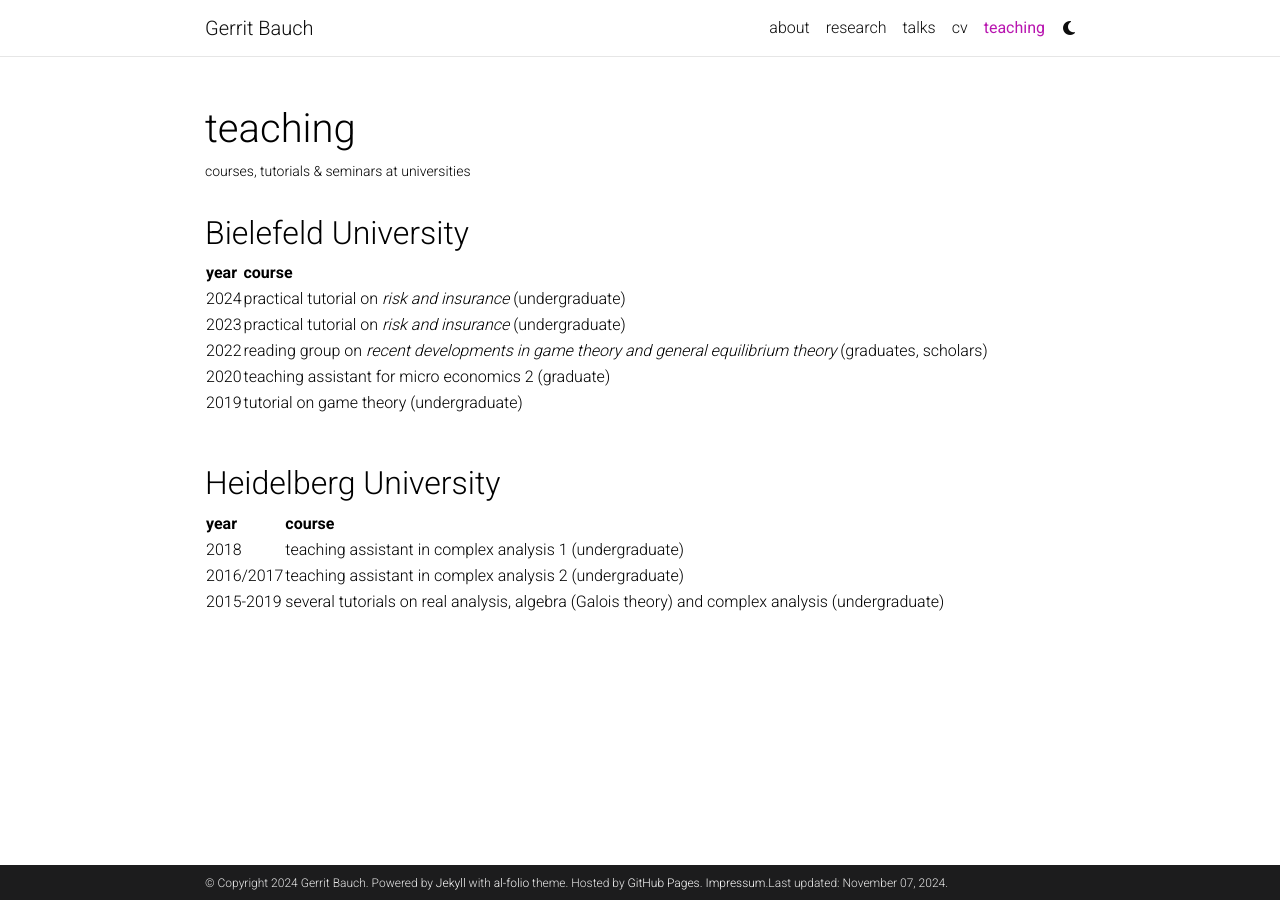
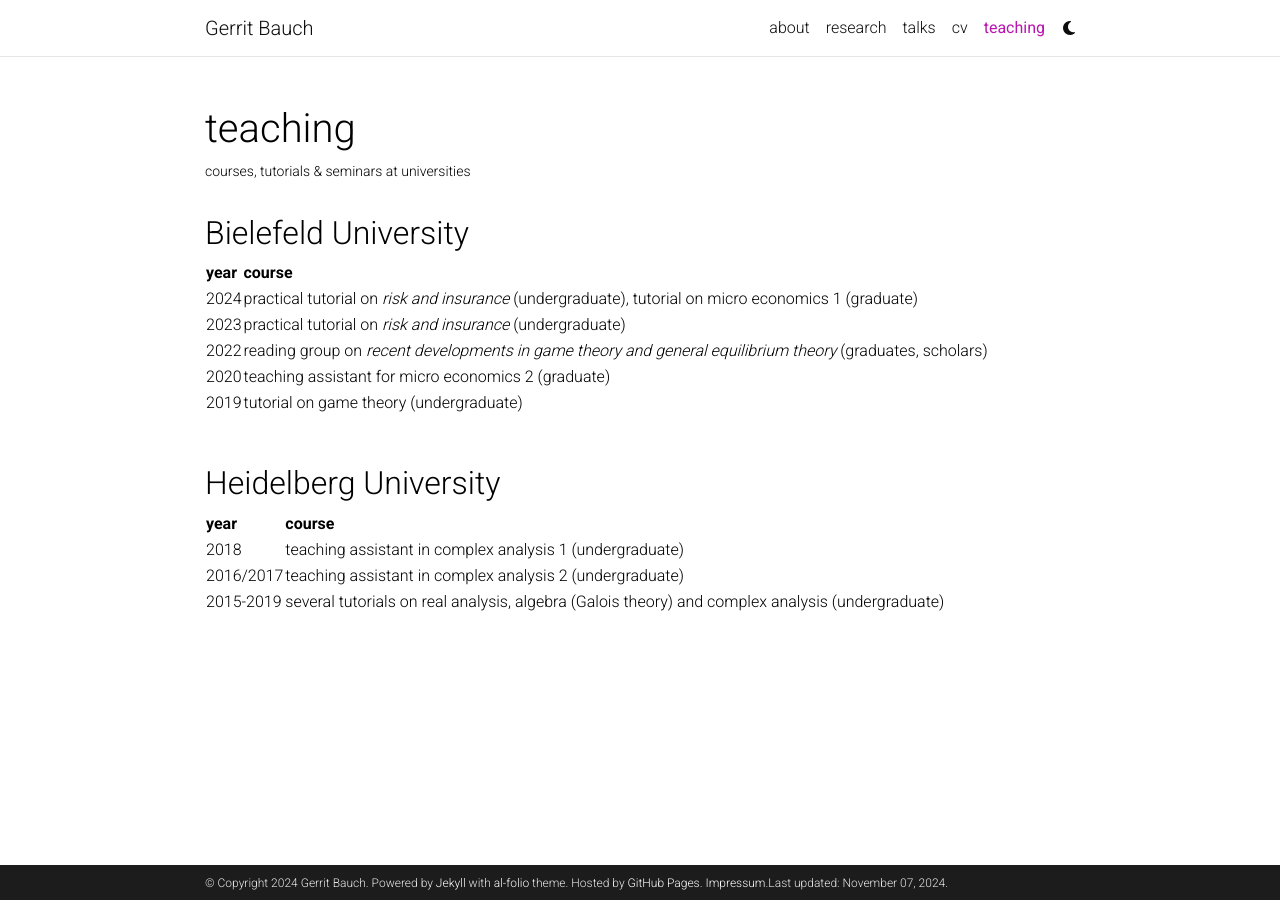
Before and after one commit to gbauch/gbauch.github.io, a Jekyll site: the page built from _pages/teaching.md, in a window 1280 px wide. Built offline with Jekyll 4.4.1, drawn with Linux system fonts in a browser that asks for light colours; comment, search, counter and statistics services are not loaded; a style sheet for code colours, icons or effects is not loaded.

Commit message:
Update teaching.md

```diff
--- a/_pages/teaching.md
+++ b/_pages/teaching.md
@@ -12,7 +12,7 @@
 |------|------------------------------------------------------------------------------------------------------------|
 | year | course                                                                                                     |
 |------|------------------------------------------------------------------------------------------------------------|
-| 2024 | practical tutorial on *risk and insurance* (undergraduate)                                                 |
+| 2024 | practical tutorial on *risk and insurance* (undergraduate), tutorial on micro economics 1 (graduate)       |
 | 2023 | practical tutorial on *risk and insurance* (undergraduate)                                                 |
 | 2022 | reading group on *recent developments in game theory and general equilibrium theory* (graduates, scholars) |
 | 2020 | teaching assistant for micro economics 2 (graduate)                                                        |
```
